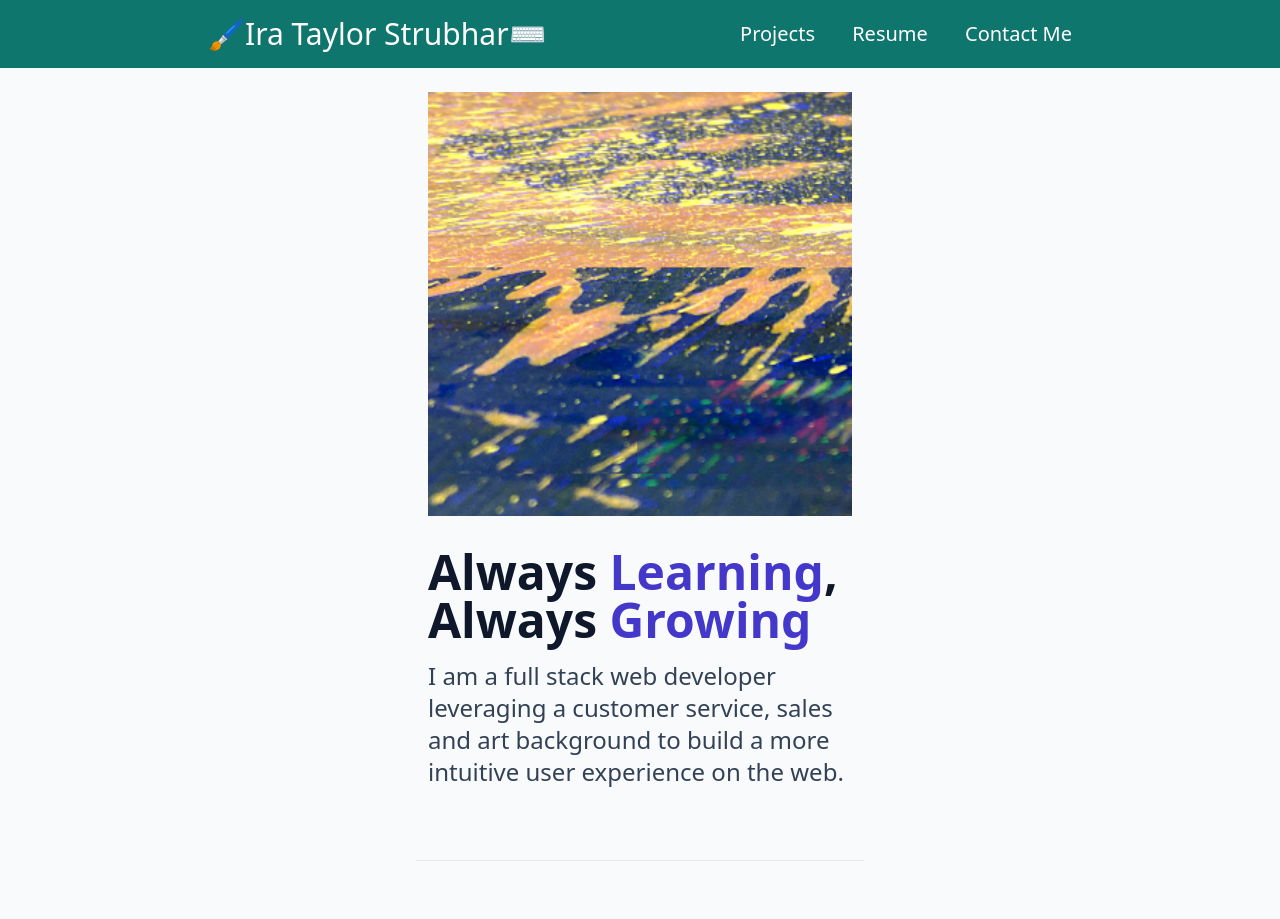
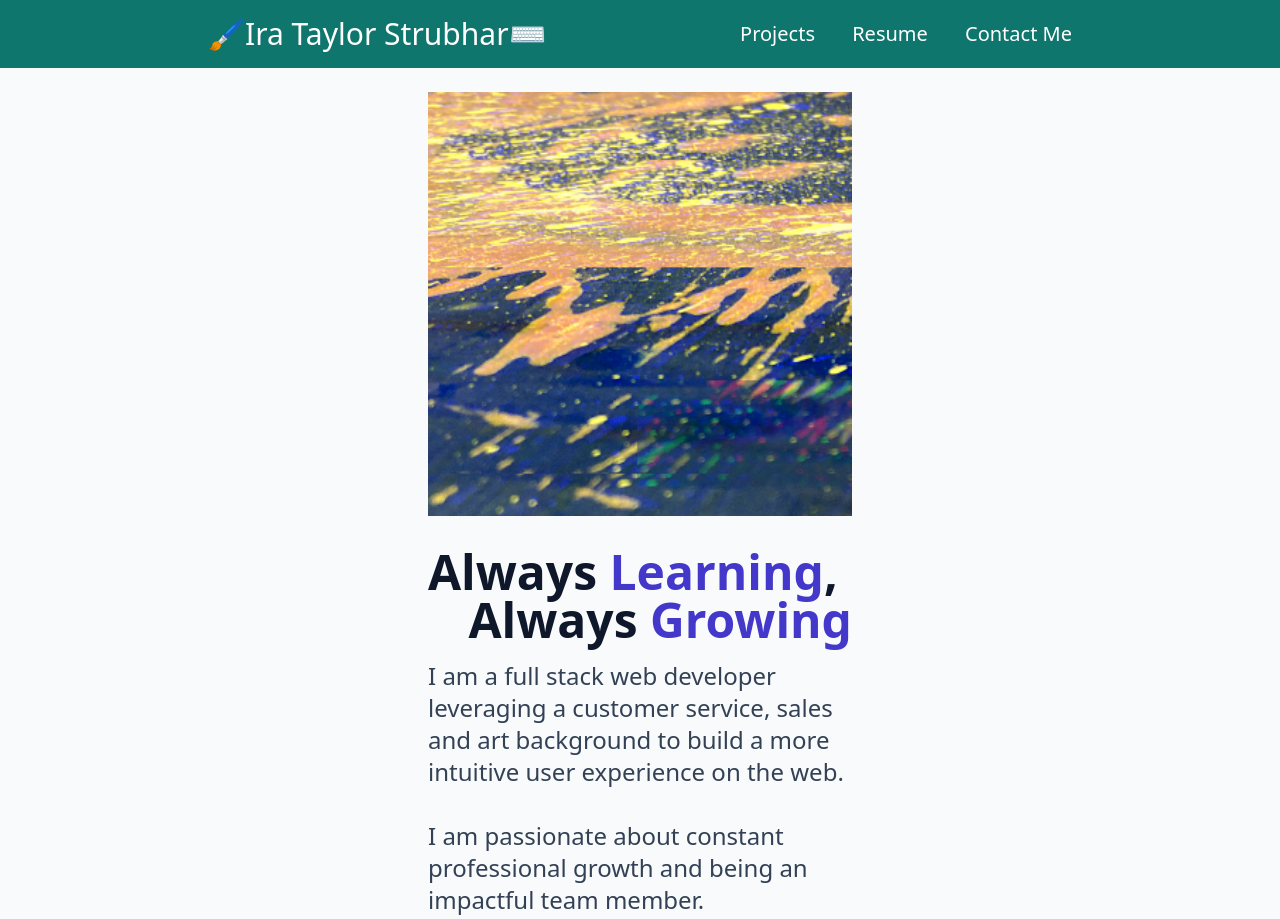
Before and after one commit to TaylorStrubhar/tailwind-port, a website: page build/index.html in a window 1280 px wide. Shown: the top 919 px of the page. Drawn offline with Linux system fonts and the light colour scheme.

Commit message:
hero text updated

```diff
--- a/build/index.html
+++ b/build/index.html
@@ -72,15 +72,15 @@
           >
             Always
             <span class="text-indigo-700 dark:text-indigo-300">Learning</span>,
-            Always
-            <span class="text-indigo-700 dark:text-indigo-300">Growing</span>
+            <h2 class="text-right max-w-md text-4xl font-bold text-slate-900 dark:text-white sm:text-right sm:text-5xl">Always
+            <span class="text-indigo-700 dark:text-indigo-300">Growing</span></h2>
           </h2>
           <p
             class="mt-4 max-w-md text-center text-2xl text-slate-700 dark:text-slate-400 sm:text-left"
           >
             I am a full stack web developer leveraging a customer service, sales
             and art background to build a more intuitive user experience on the
-            web.
+            web.<br><br>I am passionate about constant professional growth and being an impactful team member.
           </p>
           <!-- <p
             class="mt-4 max-w-md text-center text-2xl text-slate-700 dark:text-slate-400 sm:text-left"
```
